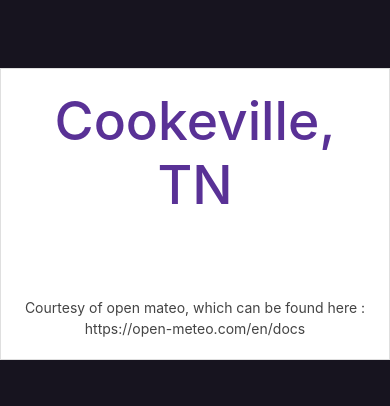
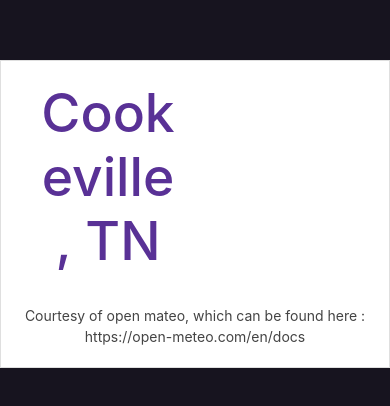
Before and after one commit to JamesGageMiller/3100projectone, a plain HTML site: page index.html in a window 390 px wide. Shown: the part 208-614 px from the top of the page. Drawn offline with nearby package versions, Linux system fonts and the light colour scheme; some packages are replaced by stand-ins of ours; no server answers; a script that the page names is missing.

Commit message:
slight changes

```diff
--- a/index.html
+++ b/index.html
@@ -25,11 +25,11 @@
         <form class="card col-12 col-md-5 col-lg-4">
             <div class="card-body">
                 <div class="row">
-                    <div class="col-md-8">
+                    <div class=" col-6 col-md-8">
                     <h1 class="text-center mb-0 text-primary" style="font-size:40pt" aria-label="Cookeville, TN">Cookeville, TN</h1>
                     <h1 id="weather" class="text-center" style="font-size:100pt" aria-label ='the current condition image'></h1>
                     </div>
-                    <div class="col-md-4">
+                    <div class=" col-6 col-md-4">
                     <h4 id="temp" class="center-block text-center mt-5 mb-5 text-primary" style="font-size:25pt" id="displayTemp" aria-label="the current temperature "></h4>
                     <h4 id="humidity" class=" center-block text-center mt-5 mb-5 text-primary center-block" id="displayHumidity" aria-label="the current humidity"></h4>
                 </div>
```
